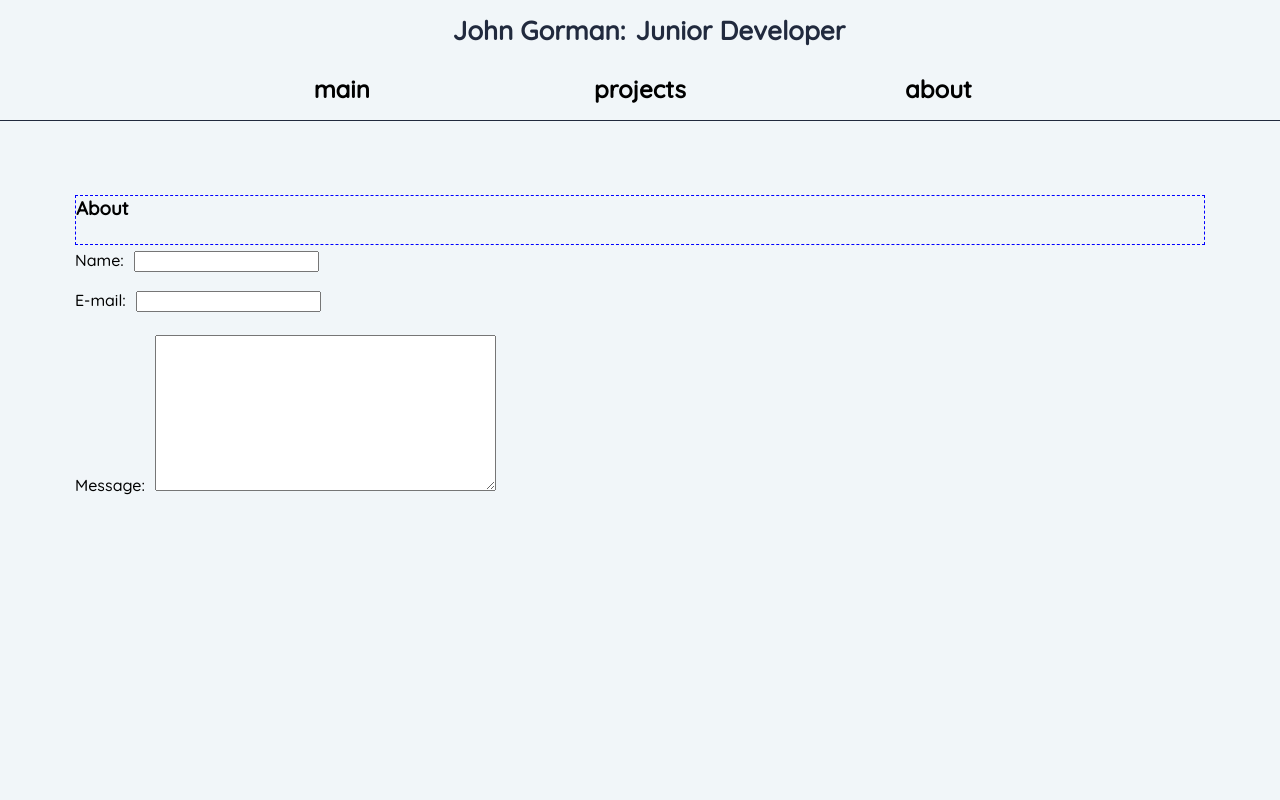
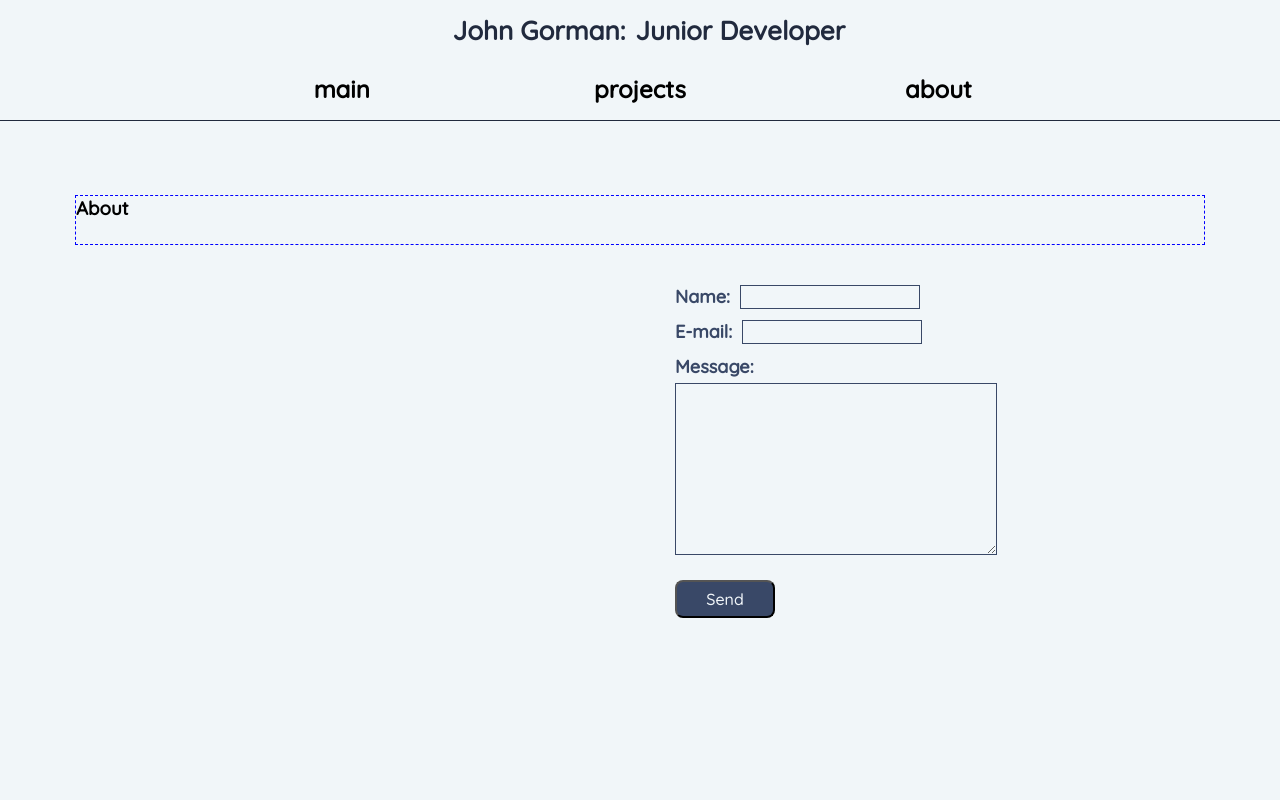
Before and after one commit to Johng117/portfolio_2.0, a React (Create React App) app: page / in a window 1280 px wide. Both pictures are taken after a click on the element "about". Shown: the top 800 px of the page. Built offline with nearby package versions, Linux system fonts and the light colour scheme.

Commit message:
Updates
Updates to App.js, About.js and buttons.scss.

```diff
--- a/src/App.js
+++ b/src/App.js
@@ -4,7 +4,6 @@ import About from "./components/About/About"
 import Footer from "./components/Footer/Footer.js";
 import Header from "./components/Header/Header";
 import Main from "./components/Main/Main";
-// import "materialize-css/dist/css/materialize.min.css";
 
 function App() {
   const [sectionName, setSectionName] = useState({section: "main"});
--- a/src/components/About/About.js
+++ b/src/components/About/About.js
@@ -4,12 +4,19 @@ const About = () => {
       <div className="about-heading-container">
         <h3>About</h3>
       </div>
+      <div className="text-form-container">
+        <div></div>
         <div className="form-container">
           <form className="about-form">
             <div>
               <label htmlFor="name" className="name-label">
                 Name:
-              <input type="text" id="name" name="name" className="input-name" />
+                <input
+                  type="text"
+                  id="name"
+                  name="name"
+                  className="input-name"
+                />
               </label>
             </div>
             <div>
@@ -29,13 +36,13 @@ const About = () => {
                 <textarea
                   name="message-content"
                   className="message"
-                rows={10}
-                cols={40}
                 />
               </label>
               <br />
             </div>
+            <button>Send</button>
           </form>
+        </div>
       </div>
     </section>
   );
--- /dev/null
+++ b/src/styles/_buttons.scss
@@ -0,0 +1,9 @@
+button {
+    width: 100px;
+    height: 38px;
+    border-radius: 8px;
+    background-color: $secondary-color;
+    color: $light-color;
+    font-family: "quicksand";
+    font-size: 1rem;
+}
--- a/src/styles/about.scss
+++ b/src/styles/about.scss
@@ -1,31 +1,54 @@
 .about-section {
   padding: 75px;
   display: grid;
-  grid-template-rows: 50px 1fr;
+  grid-template-rows: 50px 500px;
   gap: 5px;
 
   .about-heading-container {
     border: 1px dashed blue;
   }
 
-  .about-form {
+  .text-form-container {
     display: grid;
-    grid-template-columns: 500px;
-    grid-template-rows: repeat(2, 30px);
-    gap: 10px;
+    grid-template-columns: 50% 50%;
+    gap: 5px;
+  }
+
+  .form-container {
+    padding: 15px 15px 15px 30px;
+
+    .about-form {
+      display: grid;
+      grid-template-rows: 30px 30px 220px;
+      gap: 5px;
+      padding-top: 20px;
+      font-weight: 700;
+      color: $secondary-color;
+      font-size: 18px;
+    }
 
     .input-name,
-    .input-email,
-    .message {
+    .input-email {
       margin-left: 10px;
+      border: 1px solid $secondary-color;
+      font-size: 16px;
+      font-family: "quicksand";
+      background-color: $light-color;
     }
 
-    .message-container {
+    .message-label {
       display: grid;
-      grid-template-columns: 100%;
-      grid-template-rows: 30px 400px;
-      .message {
-        margin-top: 5px;
+      gap: 5px;
+
+      textarea {
+        height: 150px;
+        width: 300px;
+        padding: 10px;
+        border: 1px solid $secondary-color;
+        font-size: 16px;
+        font-family: "quicksand";
+        background-color: $light-color;
+        font-weight: 00;
       }
     }
   }
--- a/src/styles/index.css
+++ b/src/styles/index.css
@@ -150,30 +150,60 @@
 .about-section {
   padding: 75px;
   display: grid;
-  grid-template-rows: 50px 1fr;
+  grid-template-rows: 50px 500px;
   gap: 5px;
 }
 .about-section .about-heading-container {
   border: 1px dashed blue;
 }
-.about-section .about-form {
+.about-section .text-form-container {
   display: grid;
-  grid-template-columns: 500px;
-  grid-template-rows: repeat(2, 30px);
-  gap: 10px;
+  grid-template-columns: 50% 50%;
+  gap: 5px;
 }
-.about-section .about-form .input-name,
-.about-section .about-form .input-email,
-.about-section .about-form .message {
+.about-section .form-container {
+  padding: 15px 15px 15px 30px;
+}
+.about-section .form-container .about-form {
+  display: grid;
+  grid-template-rows: 30px 30px 220px;
+  gap: 5px;
+  padding-top: 20px;
+  font-weight: 700;
+  color: #394867;
+  font-size: 18px;
+}
+.about-section .form-container .input-name,
+.about-section .form-container .input-email {
   margin-left: 10px;
+  border: 1px solid #394867;
+  font-size: 16px;
+  font-family: "quicksand";
+  background-color: #F1F6F9;
 }
-.about-section .about-form .message-container {
+.about-section .form-container .message-label {
   display: grid;
-  grid-template-columns: 100%;
-  grid-template-rows: 30px 400px;
+  gap: 5px;
 }
-.about-section .about-form .message-container .message {
-  margin-top: 5px;
+.about-section .form-container .message-label textarea {
+  height: 150px;
+  width: 300px;
+  padding: 10px;
+  border: 1px solid #394867;
+  font-size: 16px;
+  font-family: "quicksand";
+  background-color: #F1F6F9;
+  font-weight: 0;
+}
+
+button {
+  width: 100px;
+  height: 38px;
+  border-radius: 8px;
+  background-color: #394867;
+  color: #F1F6F9;
+  font-family: "quicksand";
+  font-size: 1rem;
 }
 
 body,
--- a/src/styles/index.scss
+++ b/src/styles/index.scss
@@ -2,6 +2,7 @@
 @import "./hamburger";
 @import "./header.scss";
 @import "./about.scss";
+@import "./buttons.scss";
 
 
 body,
```
Also changed, not shown: 1 other file (tests, documents, lock files or other folders). Lines whose indentation alone changed are shown as unchanged.
